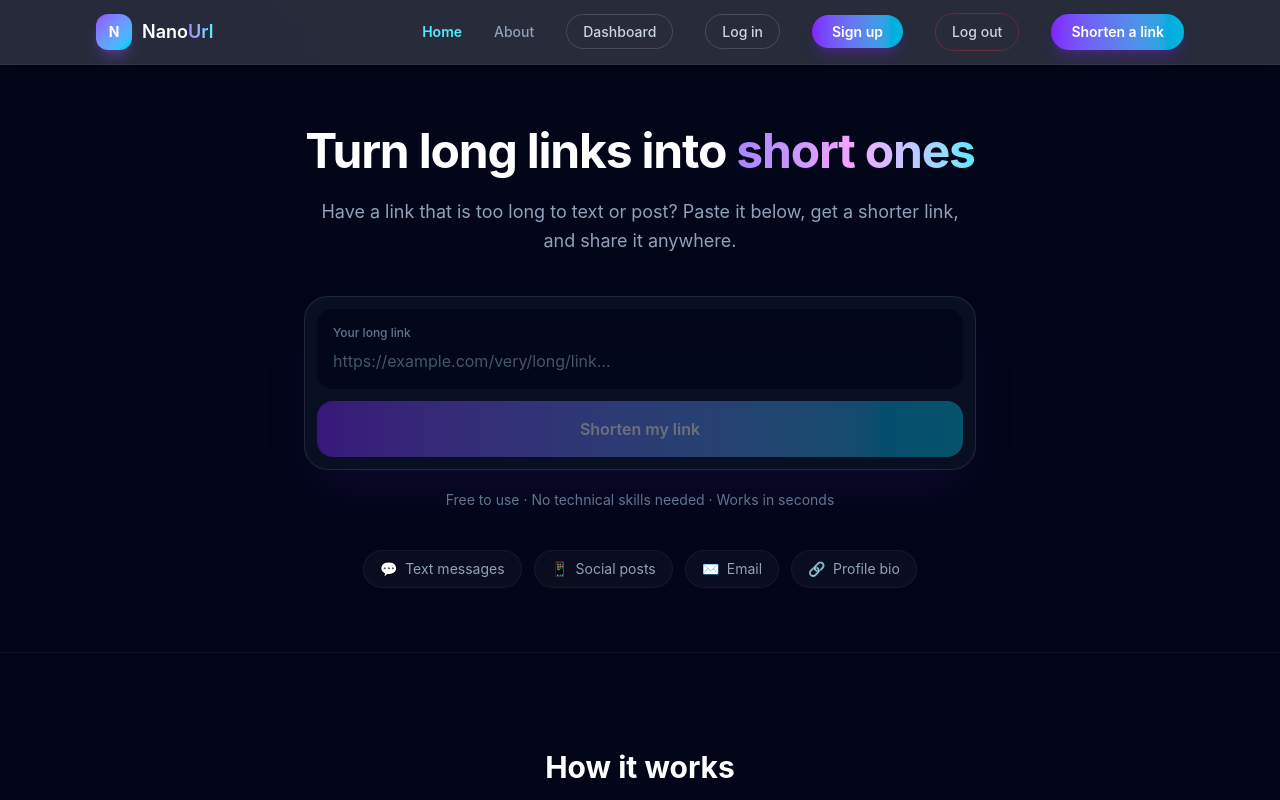
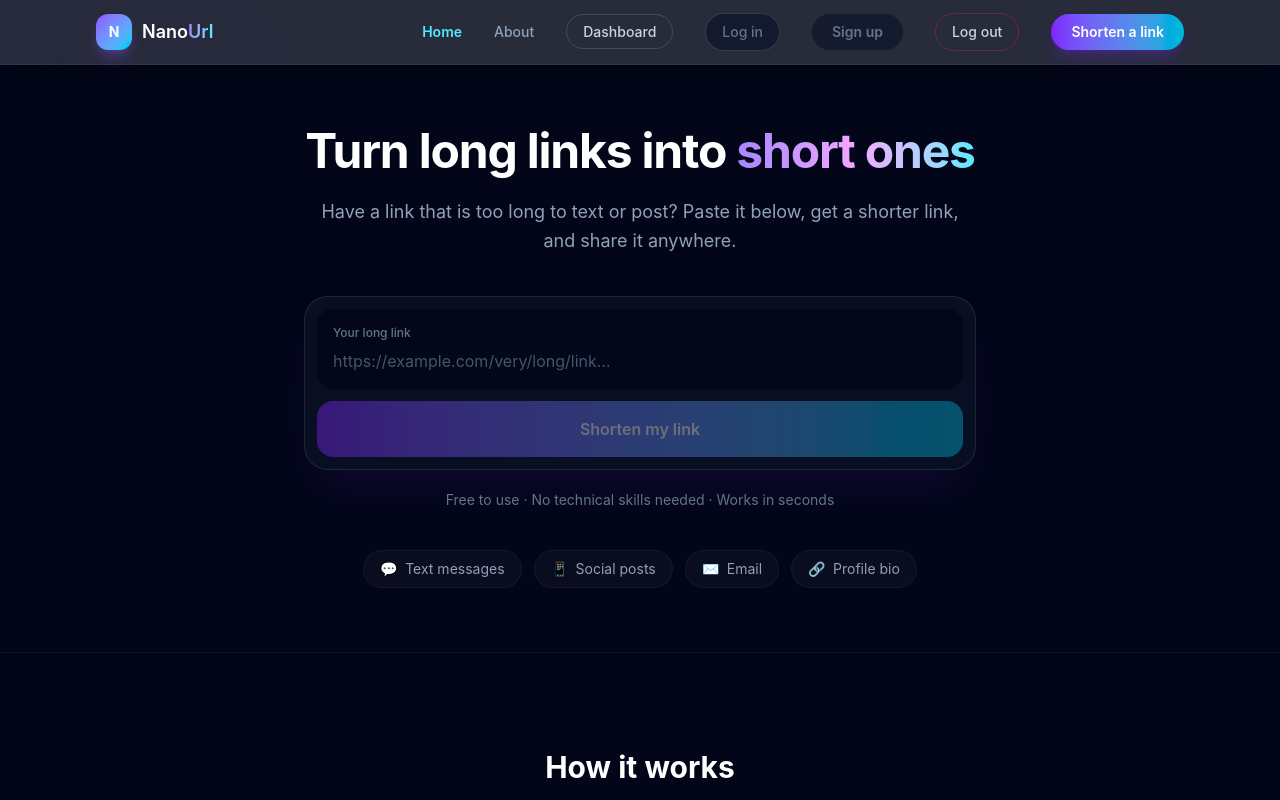
Before and after one commit to PratikC54/NanoURL, a React (Vite) app in the folder NanoUrl-frontend/: page / in a window 1280 px wide. Shown: the top 800 px of the page. Built offline with nearby package versions, Linux system fonts and the light colour scheme; sample sign-in values are in the browser's storage.

Commit message:
Updating navbar

```diff
--- a/NanoUrl-frontend/src/components/Navbar.jsx
+++ b/NanoUrl-frontend/src/components/Navbar.jsx
@@ -70,6 +70,7 @@ function Navbar() {
               </NavLink>
             </li>
           )}
+          {!token ? (
             <li>
               <NavLink
                 to="/login"
@@ -82,6 +83,19 @@ function Navbar() {
                 Log in
               </NavLink>
             </li>
+          ) : (
+            <li>
+              <button
+                type="button"
+                disabled
+                title="You are already logged in"
+                className="rounded-full border border-white/15 px-4 py-2 text-slate-500 bg-slate-900/80 cursor-not-allowed"
+              >
+                Log in
+              </button>
+            </li>
+          )}
+          {!token ? (
             <li>
               <NavLink
                 to="/register"
@@ -96,6 +110,18 @@ function Navbar() {
                 Sign up
               </NavLink>
             </li>
+          ) : (
+            <li>
+              <button
+                type="button"
+                disabled
+                title="You are already logged in"
+                className="rounded-full px-5 py-2 text-sm font-semibold text-slate-500 bg-slate-900/80 cursor-not-allowed"
+              >
+                Sign up
+              </button>
+            </li>
+          )}
           {token && (
             <li>
               <button
@@ -154,6 +180,7 @@ function Navbar() {
               </NavLink>
             </li>
           )}
+          {!token ? (
             <li>
               <NavLink
                 to="/login"
@@ -163,6 +190,19 @@ function Navbar() {
                 Log in
               </NavLink>
             </li>
+          ) : (
+            <li>
+              <button
+                type="button"
+                disabled
+                title="You are already logged in"
+                className="rounded-full border border-white/15 px-4 py-3 text-slate-500 bg-slate-900/80 cursor-not-allowed"
+              >
+                Log in
+              </button>
+            </li>
+          )}
+          {!token ? (
             <li>
               <NavLink
                 to="/register"
@@ -172,6 +212,18 @@ function Navbar() {
                 Sign up
               </NavLink>
             </li>
+          ) : (
+            <li>
+              <button
+                type="button"
+                disabled
+                title="You are already logged in"
+                className="rounded-full border border-white/15 px-4 py-3 text-slate-500 bg-slate-900/80 cursor-not-allowed"
+              >
+                Sign up
+              </button>
+            </li>
+          )}
           {token && (
             <li>
               <button
```
Lines whose indentation alone changed are shown as unchanged.
